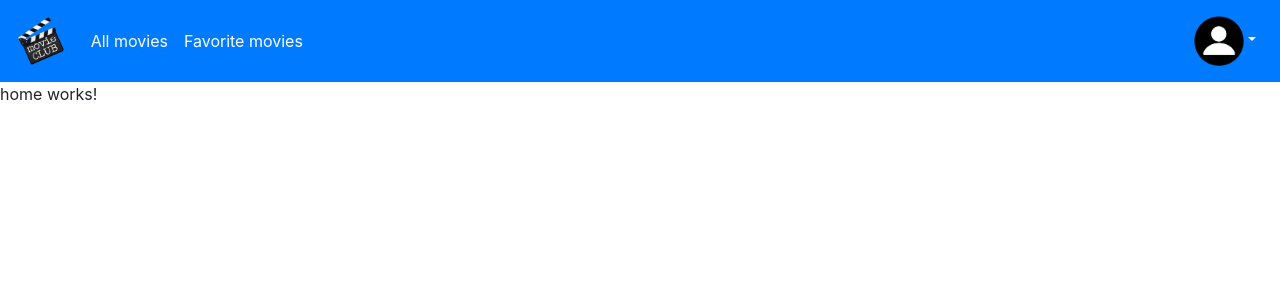
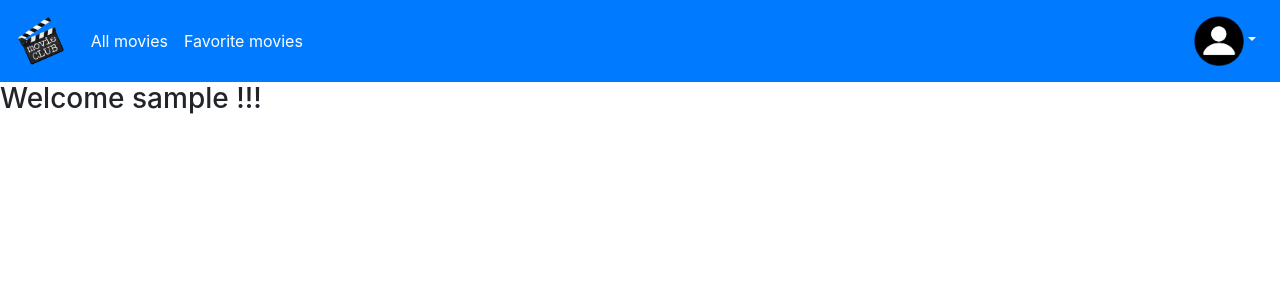
Before and after one commit to brian13th/movies-application, an Angular app in the folder movies-app/: page / in a window 1280 px wide. Shown: the top 300 px of the page. Built offline with nearby package versions, Linux system fonts and the light colour scheme; sample sign-in values are in the browser's storage.

Commit message:
finished home page

```diff
--- a/movies-app/src/app/auth.service.ts
+++ b/movies-app/src/app/auth.service.ts
@@ -24,6 +24,10 @@ export class AuthService {
     }
   }
 
+  get username(){
+    return sessionStorage.getItem('username');
+  }
+
   createUser(user){
     return this.http.post<any>(this.urlUsers,user);
   }
--- a/movies-app/src/app/users/home/home.component.html
+++ b/movies-app/src/app/users/home/home.component.html
@@ -1 +1 @@
-<p>home works!</p>
+<h3>Welcome {{username}} !!!</h3>
--- a/movies-app/src/app/users/home/home.component.ts
+++ b/movies-app/src/app/users/home/home.component.ts
@@ -1,4 +1,5 @@
 import { Component, OnInit } from '@angular/core';
+import { AuthService } from 'src/app/auth.service';
 
 @Component({
   selector: 'app-home',
@@ -6,10 +7,11 @@ import { Component, OnInit } from '@angular/core';
   styleUrls: ['./home.component.css']
 })
 export class HomeComponent implements OnInit {
-
-  constructor() { }
+  username: string;
+  constructor(private auth: AuthService) { }
 
   ngOnInit(): void {
+    this.username = this.auth.username;
   }
 
 }
```
